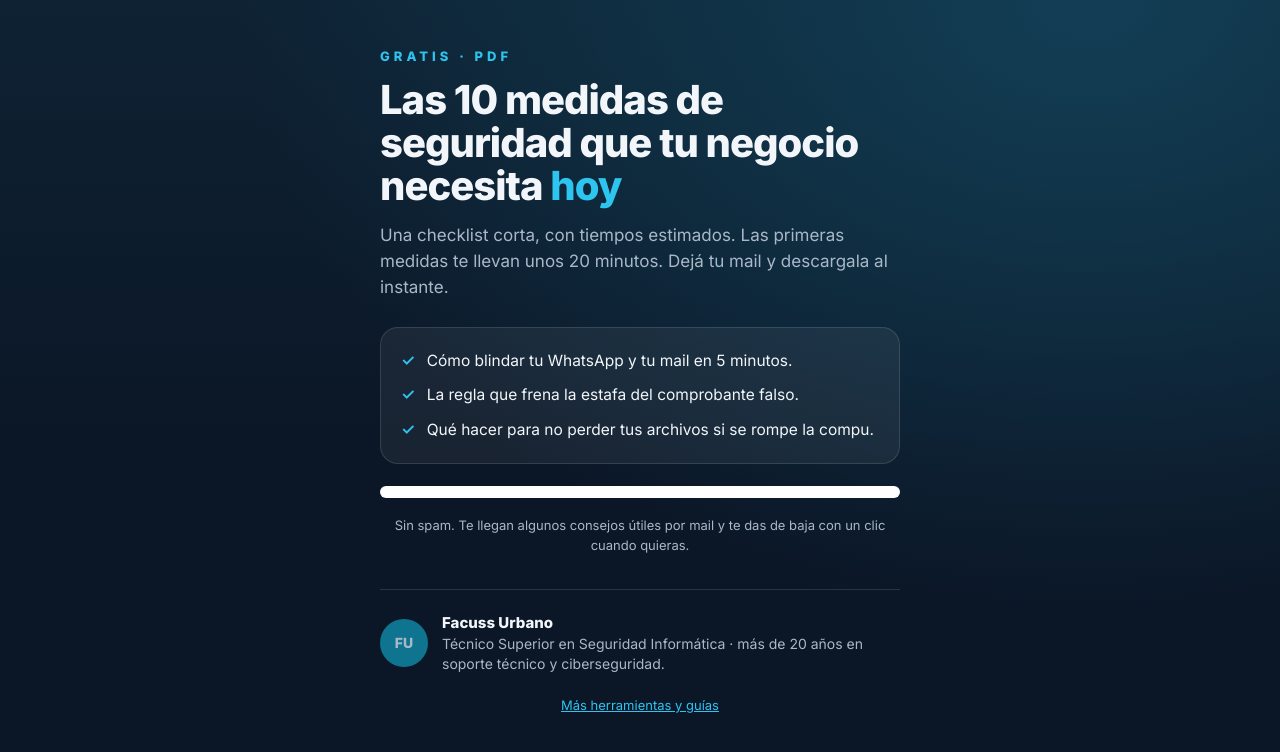
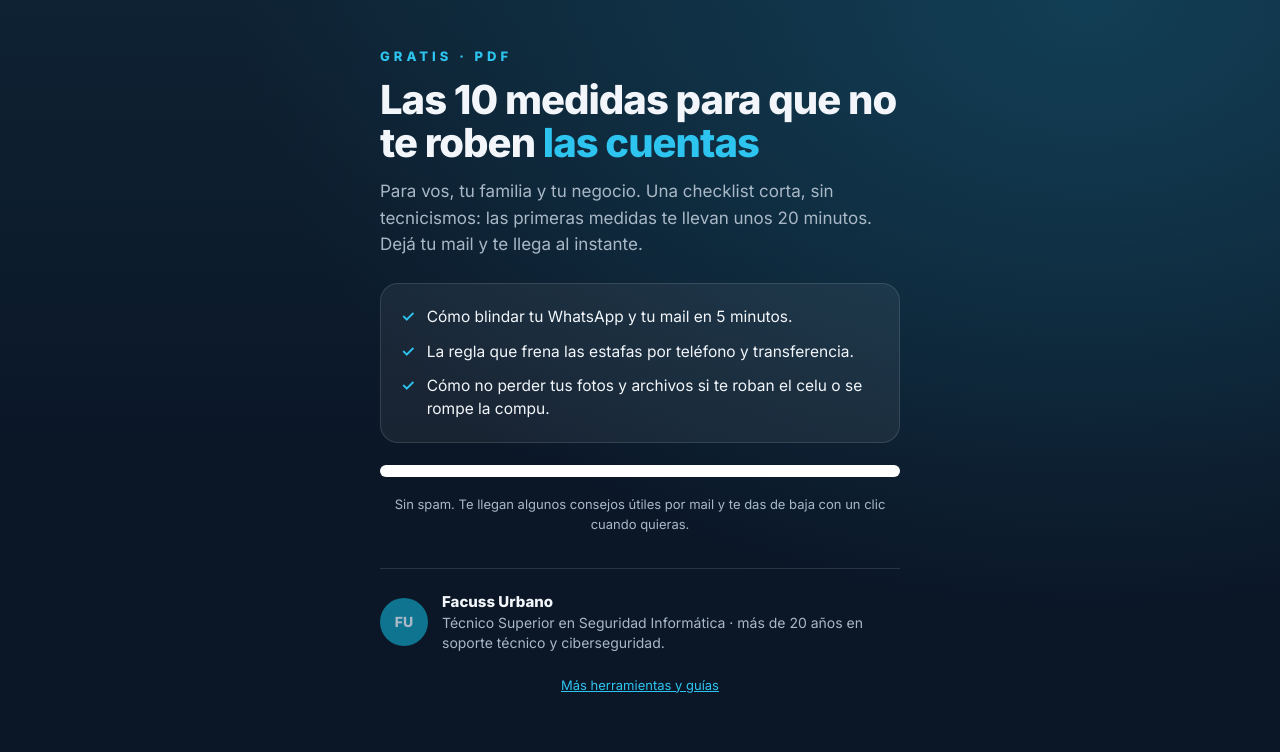
Before and after one commit to facussurbano-facuss/links, a plain HTML site: page checklist/index.html in a window 1280 px wide. Drawn offline with Linux system fonts and the light colour scheme.

Commit message:
Update index.html

```diff
--- a/checklist/index.html
+++ b/checklist/index.html
@@ -3,9 +3,9 @@
 <head>
 <meta charset="utf-8">
 <meta name="viewport" content="width=device-width, initial-scale=1">
-<title>Checklist gratis de seguridad para negocios | Facuss Urbano</title>
-<meta name="description" content="Las 10 medidas de ciberseguridad que todo negocio debería tener activas hoy. Dejá tu mail y descargala al instante.">
-<meta property="og:title" content="Checklist gratis: 10 medidas de seguridad para tu negocio">
+<title>Checklist gratis: 10 medidas de seguridad para vos, tu familia y tu negocio | Facuss Urbano</title>
+<meta name="description" content="Las 10 medidas de seguridad que tenés que activar hoy para que no te roben las cuentas. Para vos, tu familia y tu negocio. Gratis.">
+<meta property="og:title" content="Checklist gratis: 10 medidas para que no te roben las cuentas">
 <meta property="og:description" content="Dejá tu mail y descargala al instante. Por Facuss Urbano, Técnico Superior en Seguridad Informática.">
 <meta property="og:type" content="website">
 <link rel="preconnect" href="https://fonts.googleapis.com">
@@ -45,14 +45,14 @@ ml('account', '2776969');
 <body>
 <main class="wrap">
 <div class="kick">GRATIS · PDF</div>
-<h1>Las 10 medidas de seguridad que tu negocio necesita <span>hoy</span></h1>
-<p class="lead">Una checklist corta, con tiempos estimados. Las primeras medidas te llevan unos 20 minutos. Dejá tu mail y descargala al instante.</p>
+<h1>Las 10 medidas para que no te roben <span>las cuentas</span></h1>
+<p class="lead">Para vos, tu familia y tu negocio. Una checklist corta, sin tecnicismos: las primeras medidas te llevan unos 20 minutos. Dejá tu mail y te llega al instante.</p>
 
 <div class="box">
 <ul>
 <li><b>✓</b>Cómo blindar tu WhatsApp y tu mail en 5 minutos.</li>
-<li><b>✓</b>La regla que frena la estafa del comprobante falso.</li>
-<li><b>✓</b>Qué hacer para no perder tus archivos si se rompe la compu.</li>
+<li><b>✓</b>La regla que frena las estafas por teléfono y transferencia.</li>
+<li><b>✓</b>Cómo no perder tus fotos y archivos si te roban el celu o se rompe la compu.</li>
 </ul>
 </div>
 
```
